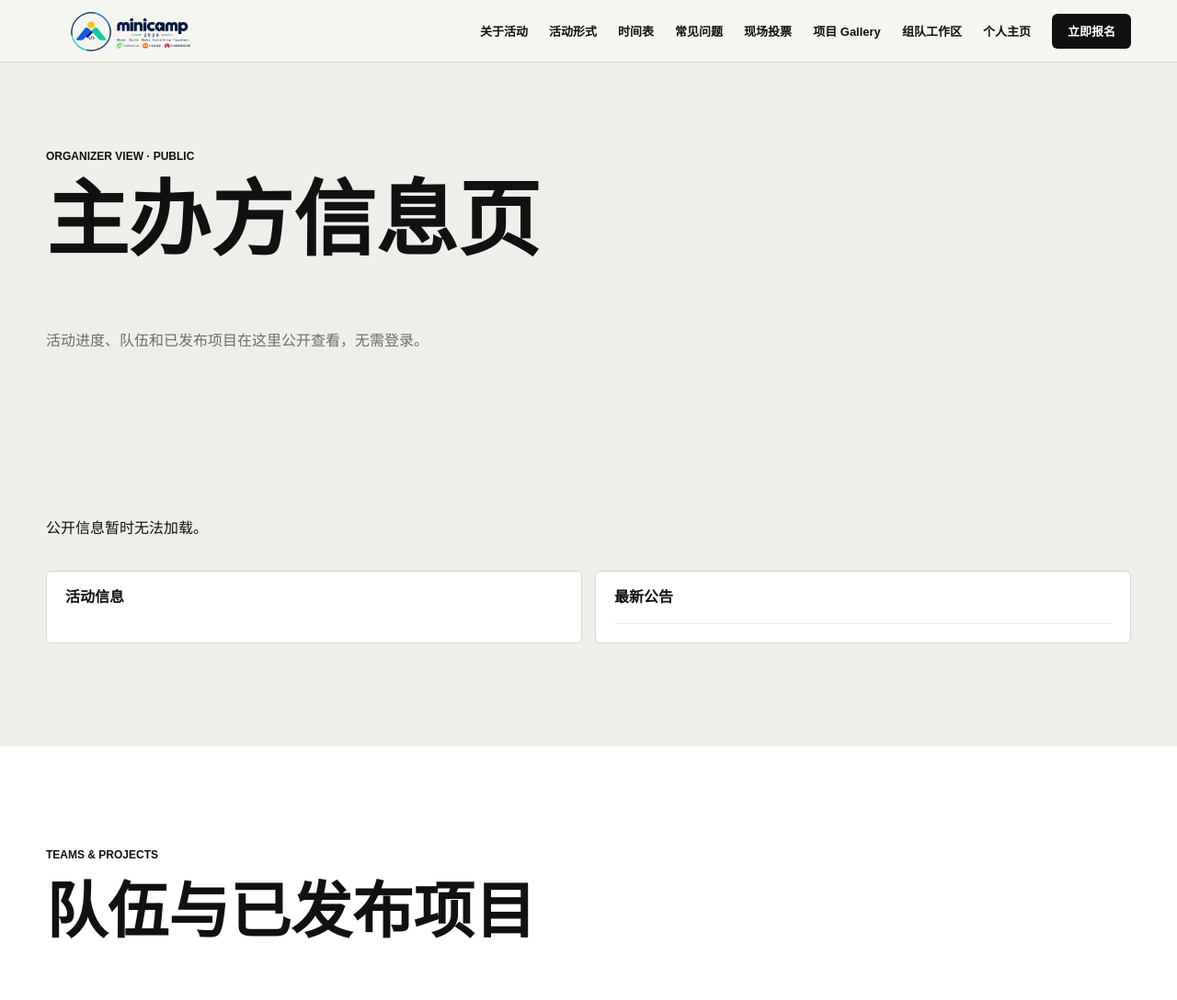
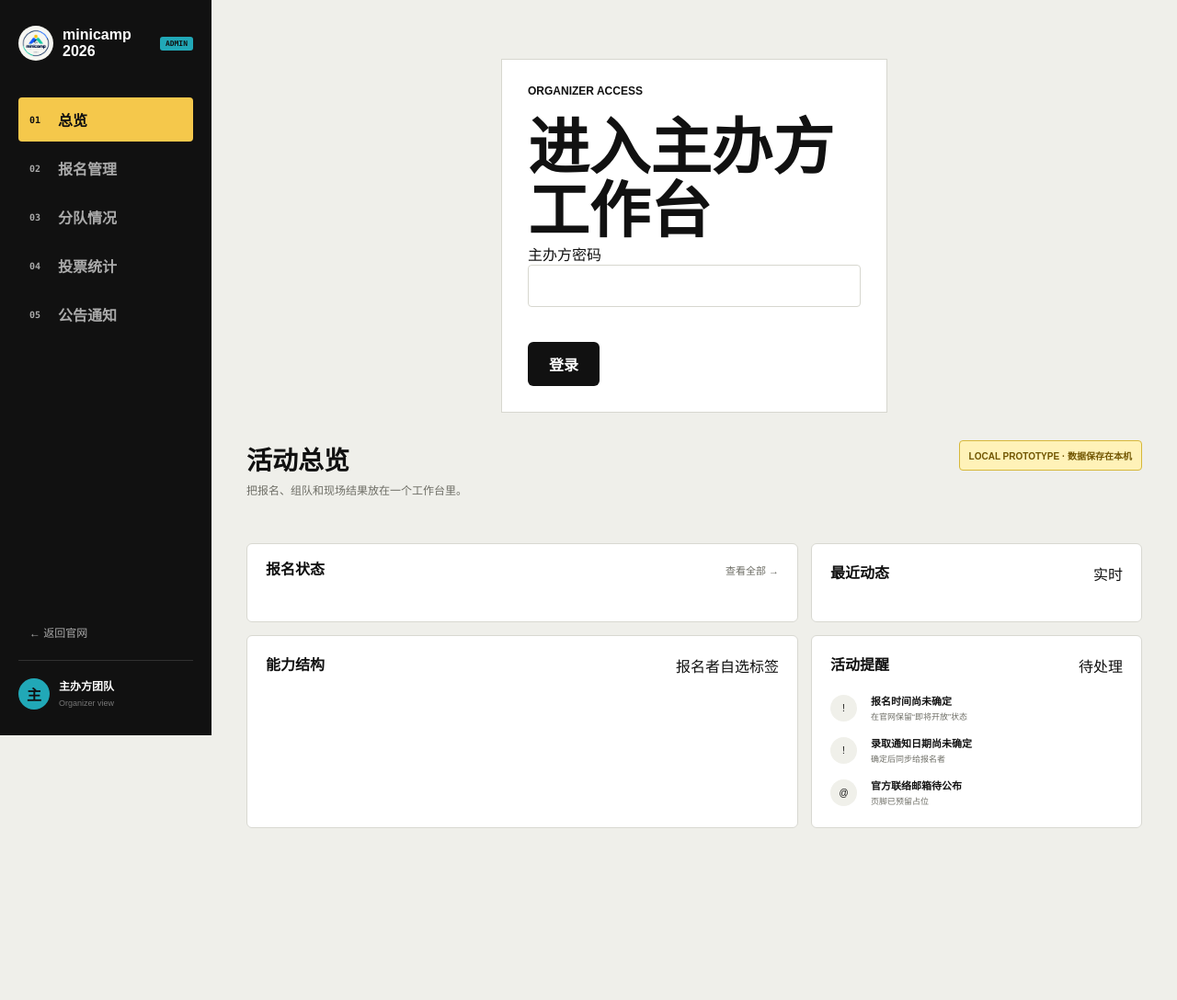
Before and after one commit to CSU-minicamp/csu_minicamp2026, a website: page public/organizer.html in a window 1280 px wide. Shown: the top 1088 px of the page at 92% size. After the commit the page ends 971 px from the top, so only its background shows below. Drawn offline with Linux system fonts and the light colour scheme; no server answers.

Commit message:
restore complete organizer dashboard

```diff
--- a/public/organizer.html
+++ b/public/organizer.html
@@ -3,41 +3,76 @@
 <head>
   <meta charset="UTF-8">
   <meta name="viewport" content="width=device-width, initial-scale=1.0">
-  <title>主办方信息｜minicamp 2026</title>
+  <title>主办方后台｜minicamp 2026</title>
   <link rel="icon" type="image/png" href="assets/brand/minicamp-logo-seal.png">
   <link rel="stylesheet" href="styles.css">
 </head>
-<body class="organizer-public-body">
-  <header class="site-header organizer-public-header">
-    <a class="brand" href="index.html" aria-label="返回 minicamp 2026 官网"><img class="brand-lockup" src="assets/brand/minicamp-logo-lockup-partners-horizontal.png" alt="minicamp 2026" width="2203" height="614"></a>
-    <button class="nav-toggle" type="button" aria-expanded="false" aria-controls="organizer-site-nav" title="打开导航"><span></span><span></span></button>
-    <nav id="organizer-site-nav" class="site-nav" aria-label="主导航">
-      <a href="index.html#about">关于活动</a>
-      <a href="index.html#format">活动形式</a>
-      <a href="index.html#schedule">时间表</a>
-      <a href="index.html#faq">常见问题</a>
-      <a href="voting.html" data-voting-entry>现场投票</a>
-      <a href="gallery.html">项目 Gallery</a>
-      <a href="team.html">组队工作区</a>
-      <a href="profile.html">个人主页</a>
-      <a class="button button-small button-dark" href="index.html#apply">立即报名</a>
-    </nav>
-  </header>
-  <main class="organizer-public-main">
-    <section class="organizer-public-hero shell">
-      <p class="section-kicker">ORGANIZER VIEW · PUBLIC</p>
-      <h1>主办方信息页</h1>
-      <p>活动进度、队伍和已发布项目在这里公开查看，无需登录。</p>
-    </section>
-    <section class="section shell">
-      <div class="metrics-grid" id="organizer-metrics"><p>正在加载...</p></div>
-      <div class="organizer-public-grid">
-        <section class="admin-card"><div class="admin-card-head"><h2>活动信息</h2></div><dl class="organizer-public-details" id="organizer-config"></dl></section>
-        <section class="admin-card"><div class="admin-card-head"><h2>最新公告</h2></div><div class="admin-notice-list" id="organizer-notices"></div></section>
+<body class="admin-body">
+  <div class="admin-shell">
+    <aside class="admin-sidebar">
+      <a class="admin-brand" href="index.html" aria-label="返回 minicamp 2026 首页"><span class="admin-brand-mark"><img src="assets/brand/minicamp-logo-seal.png" alt="" width="1254" height="1254"></span><span>minicamp <b>2026</b></span><i class="admin-badge">ADMIN</i></a>
+      <nav class="admin-nav" aria-label="后台导航">
+        <button class="active" type="button" data-panel="overview"><span>01</span><b>总览</b></button>
+        <button type="button" data-panel="applicants"><span>02</span><b>报名管理</b></button>
+        <button type="button" data-panel="teams"><span>03</span><b>分队情况</b></button>
+        <button type="button" data-panel="voting"><span>04</span><b>投票统计</b></button>
+        <button type="button" data-panel="notices"><span>05</span><b>公告通知</b></button>
+      </nav>
+      <div class="admin-sidebar-footer">
+        <a href="index.html">← 返回官网</a>
+        <div class="admin-user"><span class="admin-avatar">主</span><div><strong>主办方团队</strong><small>Organizer view</small></div></div>
       </div>
-    </section>
-    <section class="section organizer-public-projects"><div class="shell"><div class="section-heading"><div><p class="section-kicker">TEAMS & PROJECTS</p><h2>队伍与已发布项目</h2></div></div><div class="organizer-public-list" id="organizer-projects"></div></div></section>
-  </main>
-  <script src="api.js"></script><script src="organizer.js"></script>
+    </aside>
+
+    <main class="admin-main">
+      <div class="admin-topbar">
+        <div><h1 id="admin-title">活动总览</h1><p id="admin-subtitle">把报名、组队和现场结果放在一个工作台里。</p></div>
+        <span class="prototype-pill">LOCAL PROTOTYPE · 数据保存在本机</span>
+      </div>
+
+      <section class="admin-panel active" id="panel-overview">
+        <div class="metrics-grid" id="metrics-grid"></div>
+        <div class="dashboard-grid">
+          <div class="admin-card"><div class="admin-card-head"><h2>报名状态</h2><button data-switch="applicants">查看全部 →</button></div><div class="status-bars" id="status-bars"></div></div>
+          <div class="admin-card"><div class="admin-card-head"><h2>最近动态</h2><span>实时</span></div><div class="activity-list" id="activity-list"></div></div>
+        </div>
+        <div class="dashboard-grid">
+          <div class="admin-card"><div class="admin-card-head"><h2>能力结构</h2><span>报名者自选标签</span></div><div class="status-bars" id="skill-bars"></div></div>
+          <div class="admin-card"><div class="admin-card-head"><h2>活动提醒</h2><span>待处理</span></div><div class="activity-list"><div class="activity-item"><span class="activity-dot">!</span><p><strong>报名时间尚未确定</strong><br><time>在官网保留“即将开放”状态</time></p></div><div class="activity-item"><span class="activity-dot">!</span><p><strong>录取通知日期尚未确定</strong><br><time>确定后同步给报名者</time></p></div><div class="activity-item"><span class="activity-dot">@</span><p><strong>官方联络邮箱待公布</strong><br><time>页脚已预留占位</time></p></div></div></div>
+        </div>
+      </section>
+
+      <section class="admin-panel" id="panel-applicants">
+        <div class="panel-toolbar"><div class="toolbar-left"><input class="admin-search" id="applicant-search" placeholder="搜索姓名、学院、申请编号"><select class="admin-select" id="applicant-status"><option value="全部">全部状态</option><option value="待审核">待审核</option><option value="已录取">已录取</option><option value="候补">候补</option></select></div><div class="toolbar-right"><button class="outline-button" id="export-csv">导出 CSV</button><button class="outline-button primary" id="refresh-data">刷新数据</button></div></div>
+        <div class="table-wrap"><table class="data-table"><thead><tr><th>申请人</th><th>申请编号</th><th>报名方式</th><th>意向组队人员</th><th>能力标签</th><th>Team Code</th><th>状态</th><th>操作</th></tr></thead><tbody id="applicants-table"></tbody></table></div>
+      </section>
+
+      <section class="admin-panel" id="panel-teams">
+        <div class="panel-toolbar"><div class="toolbar-left"><p class="panel-note">按 Team Code 和主办方确认结果查看队伍；未组队成员会单独列出。</p></div><div class="toolbar-right"><button class="outline-button" id="create-team">+ 新建队伍</button><button class="outline-button primary" id="auto-team">按能力快速分组</button></div></div>
+        <div class="team-board" id="team-board"></div>
+      </section>
+
+      <section class="admin-panel" id="panel-voting">
+        <div class="panel-toolbar"><div class="toolbar-left"><p class="panel-note">Demo Fair 投票数据看板；People's Choice 仅由参与者投票。</p></div><div class="toolbar-right"><button class="outline-button" id="reset-votes">清空演示票数</button></div></div>
+        <div class="vote-summary"><div class="vote-leader" id="vote-leader"></div><div class="vote-list" id="vote-list"></div></div>
+      </section>
+
+      <section class="admin-panel" id="panel-notices">
+        <div class="notice-admin-layout">
+          <form class="admin-card notice-compose" id="notice-form">
+            <div class="admin-card-head"><h2>发布新通知</h2><span>即时写入原型收件箱</span></div>
+            <label>通知类型<select name="type"><option>活动公告</option><option>报名进度</option><option>现场提醒</option><option>资料复核</option></select></label>
+            <label>发送对象<select name="target" id="notice-target"><option value="ALL">所有报名者</option></select></label>
+            <label>标题<input name="title" required placeholder="例如：AI Coding Starter Pack 已上线"></label>
+            <label>内容<textarea name="body" required rows="6" placeholder="写下报名者需要知道的事情"></textarea></label>
+            <button class="button button-dark" type="submit">发布通知 <span>↗</span></button>
+          </form>
+          <div class="admin-card"><div class="admin-card-head"><h2>已发布通知</h2><span id="notice-total">0 条</span></div><div class="admin-notice-list" id="admin-notice-list"></div></div>
+        </div>
+      </section>
+    </main>
+  </div>
+  <div class="toast" id="admin-toast" role="status"></div>
+  <script src="api.js"></script><script src="admin.js"></script>
 </body>
 </html>
```
